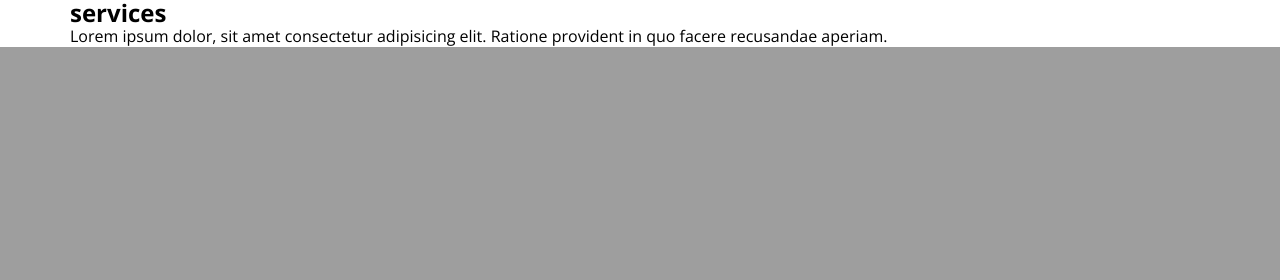
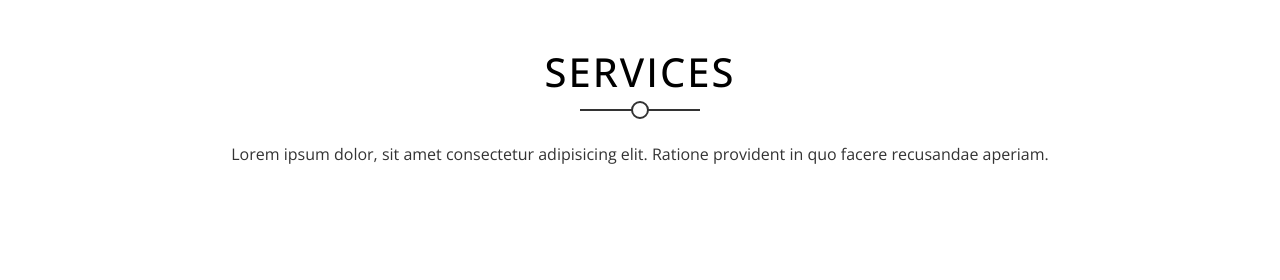
Before and after one commit to AbooSalh/Learning, a PHP site: page / in a window 1280 px wide. Shown: the part 801-1081 px from the top of the page. Before the commit the page ends 848 px from the top, so only its background shows below. Run offline with PHP 8.4, Linux system fonts and the light colour scheme.

Commit message:
add about

```diff
--- a/HTML And CSS Templates/Template two/css/main.css
+++ b/HTML And CSS Templates/Template two/css/main.css
@@ -10,9 +10,45 @@
   font-family: "Open Sans", sans-serif;
   scroll-behavior: smooth;
   text-decoration: none;
-    list-style: none;
-
+  list-style: none;
 }
+/* s heading */
+.s-heading {
+  text-align: center;
+  margin-top: 50px;
+  text-transform: uppercase;
+  letter-spacing: 2px;
+  font-size: 40px;
+  font-weight: 500;
+}
+.s-heading::before {
+  content: "";
+  position: absolute;
+  left: 50%;
+  transform: translateX(-50%);
+  height: 2px;
+  background-color: #333;
+  bottom: -112px;
+  width: 120px;
+}
+.s-heading::after {
+  content: "";
+  position: absolute;
+  left: 50%;
+  transform: translateX(-50%);
+  width: 14px;
+  height: 14px;
+  border-radius: 50%;
+  border: 2px solid #333;
+  bottom: -120px;
+  background-color: white;
+}
+.s-heading + p {
+  color: #333;
+  text-align: center;
+  margin-top: 50px;
+}
+/* s heading */
 .container {
   padding-left: 15px;
   padding-right: 15px;
@@ -187,3 +223,15 @@ header nav .search i::after {
   background-color: var(--main--color);
 }
 /* end landing */
+/* start about */
+.about {
+  background-color: white;
+  overflow: hidden;
+}
+.about img {
+  position: relative;
+  bottom: -120px;
+  margin-top: 0px;
+  max-width: 100%;
+}
+/* end services */
--- a/HTML And CSS Templates/Template two/index.html
+++ b/HTML And CSS Templates/Template two/index.html
@@ -64,8 +64,8 @@
         </div>
     </section>
     <!-- end landing -->
-    <!-- start services -->
-    <section class="services">
+    <!-- start about -->
+    <section class="about">
         <div class="container">
             <h2 class="s-heading">
                 services
@@ -73,9 +73,10 @@
             <p>Lorem ipsum dolor, sit amet consectetur adipisicing elit. Ratione provident in quo facere recusandae
                 aperiam.
             </p>
+            <img src="https://elzerowebschool.github.io/HTML_And_CSS_Template_Two/images/about.png" alt="">
         </div>
     </section>
-    <!-- end services -->
+    <!-- end about -->
 </body>
 
 </html>
```
